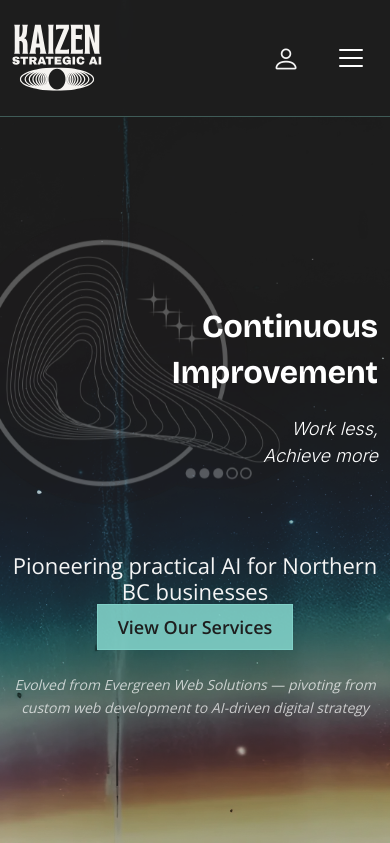
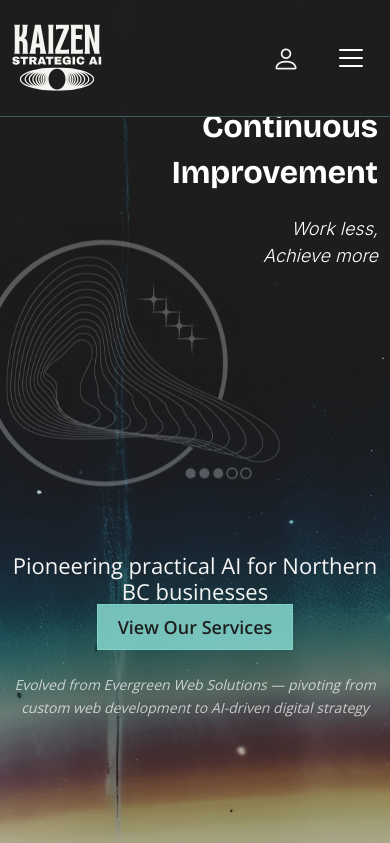
Before and after one commit to EsotericShadow/Kaizen_strategic_ai, a Next.js app: page / in a window 390 px wide. Shown: the top 843 px of the page. Built offline with nearby package versions, Linux system fonts and the light colour scheme.

Commit message:
Move hero heading up on mobile and tablet screens using transform

```diff
--- a/app/templatemo-topic-listing.css
+++ b/app/templatemo-topic-listing.css
@@ -624,12 +624,14 @@ strong {
 }
 
 /* Move tagline and "Evolved from" text up on mobile */
+@media screen and (max-width: 991px) {
+  /* Move main heading up on mobile/tablet using transform (doesn't affect layout flow) */
+  .hero-section .hero-heading-wrapper {
+    transform: translateY(-80px); /* Move heading up on mobile/tablet */
+  }
+}
+
 @media screen and (max-width: 768px) {
-  /* Move main heading down on mobile using transform (doesn't affect layout flow) */
-  .hero-section .hero-heading-wrapper {
-    transform: translateY(120px); /* Move heading down visually without affecting other elements */
-  }
-
   /* Keep tagline, button, and evergreen note in their original positions - no changes needed */
   .hero-section h6 {
     margin-top: 200px !important; /* Keep original mobile position */
```
